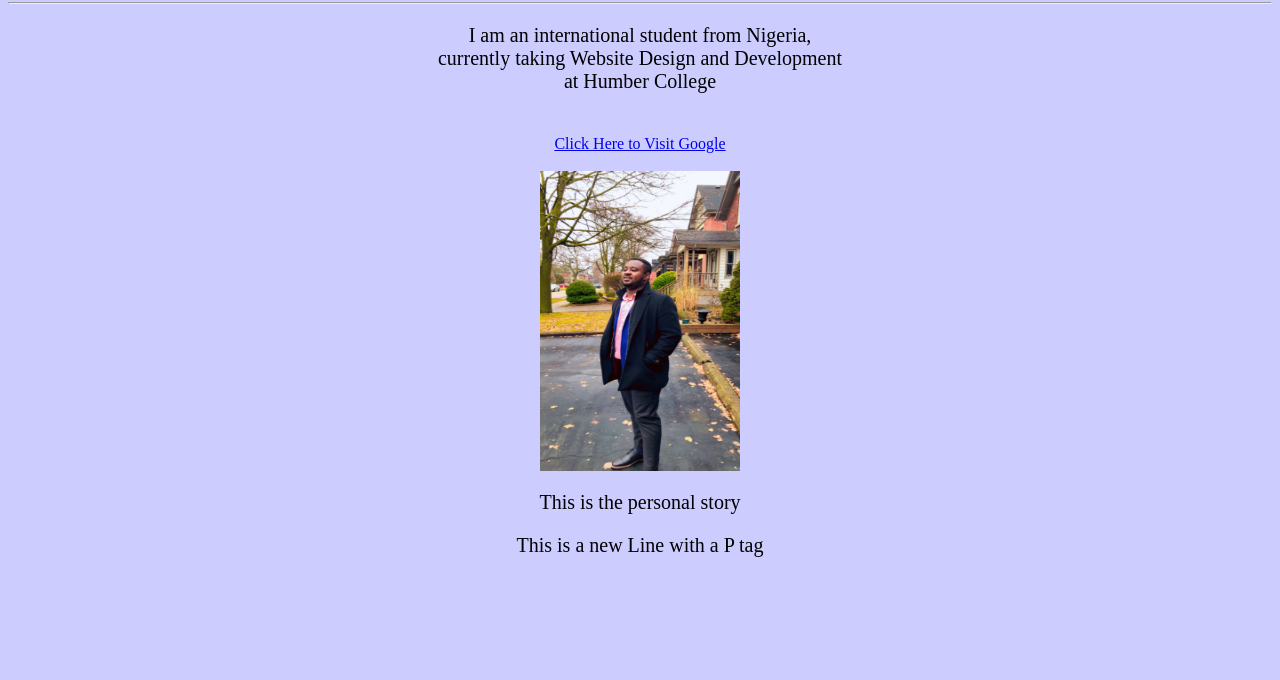
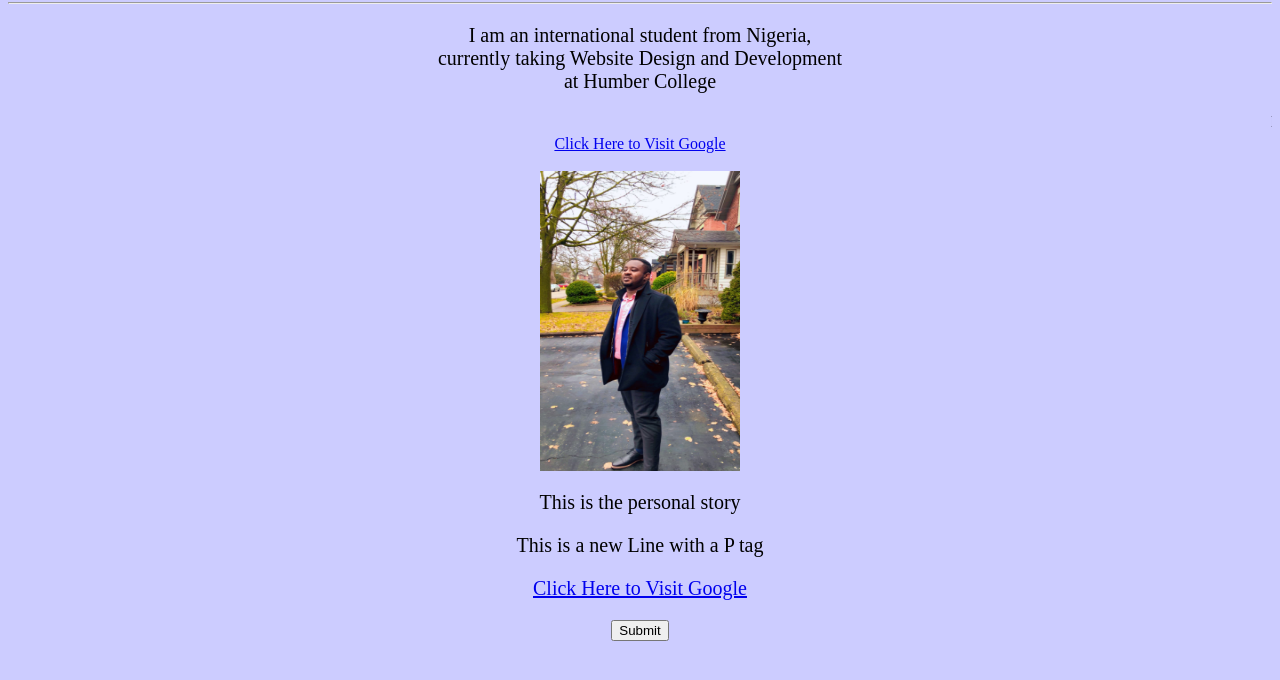
Before and after one commit to AlbertCEO/Ekuase_Imasuen_lab01, a plain HTML site: page index.html in a window 1280 px wide. Shown: the part 78-758 px from the top of the page. Drawn offline with Linux system fonts and the light colour scheme.

Commit message:
Adding a Link Tag and a Form with a button to the project

```diff
--- a/index.html
+++ b/index.html
@@ -32,6 +32,15 @@
             <p>This is a new Line with a P tag</p>
         </div>
 
+         <!-- Adding an Link when clicked redirects to Google Website -->
+         <p><a href="https://www.google.com">Click Here to Visit Google</a></p>
+
+              <!-- Adding a Form -->
+              <form>
+                <input type="button" name="Submit" value="Submit" />
+            </form>
+
+            <!-- Adding a Folder named Image Folder -->
 
 
 
```
